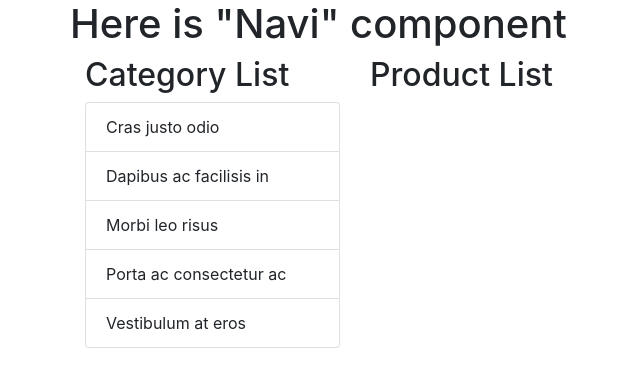
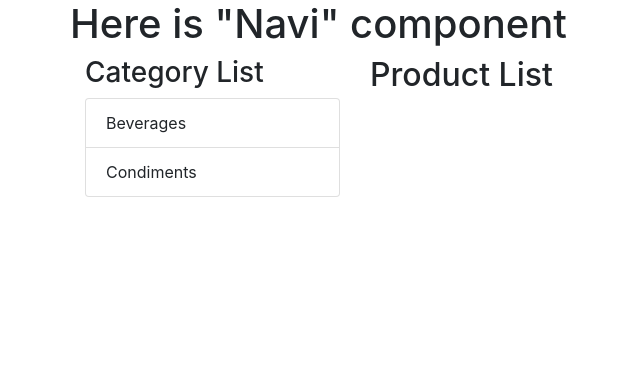
Before and after one commit to ercanerdogan/reactApp, a React (Create React App) app: page / in a window 1280 px wide. Shown: the top 384 px of the page, without its empty margins (0-640 px from the left). Built offline with nearby package versions, Linux system fonts and the light colour scheme.

Commit message:
usage of state

```diff
--- a/src/CategoryList.js
+++ b/src/CategoryList.js
@@ -7,19 +7,25 @@ export default class CategoryList extends Component {
     //it's not necessary in newest version of react
     // constructor(props){
     //     super(props)
-    //     state:{}
+
     // }
+
+    state={
+        categories : [
+            { categoryID : 1, categoryName : "Beverages"},
+            { categoryID : 2, categoryName : "Condiments"}
+        ]
+
+    };
     render() {
         return (
             <div>
-                <h2>{this.props.info.title}</h2>
+                <h3>{this.props.info.title}</h3>
+                <ListGroup>
+                    {this.state.categories.map(category=>(
+                     <ListGroupItem key={category.categoryID}>{category.categoryName}</ListGroupItem>
+                    ))}
 
-                <ListGroup>
-                    <ListGroupItem>Cras justo odio</ListGroupItem>
-                    <ListGroupItem>Dapibus ac facilisis in</ListGroupItem>
-                    <ListGroupItem>Morbi leo risus</ListGroupItem>
-                    <ListGroupItem>Porta ac consectetur ac</ListGroupItem>
-                    <ListGroupItem>Vestibulum at eros</ListGroupItem>
                 </ListGroup>
             </div>
         )
```
